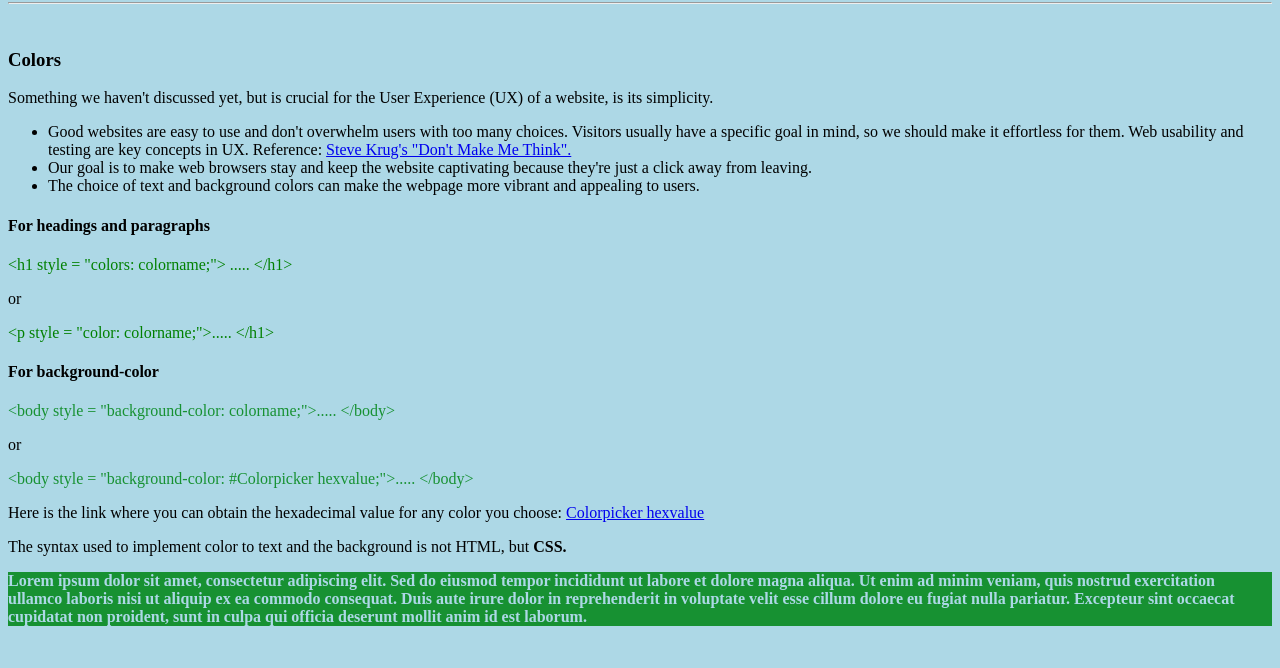
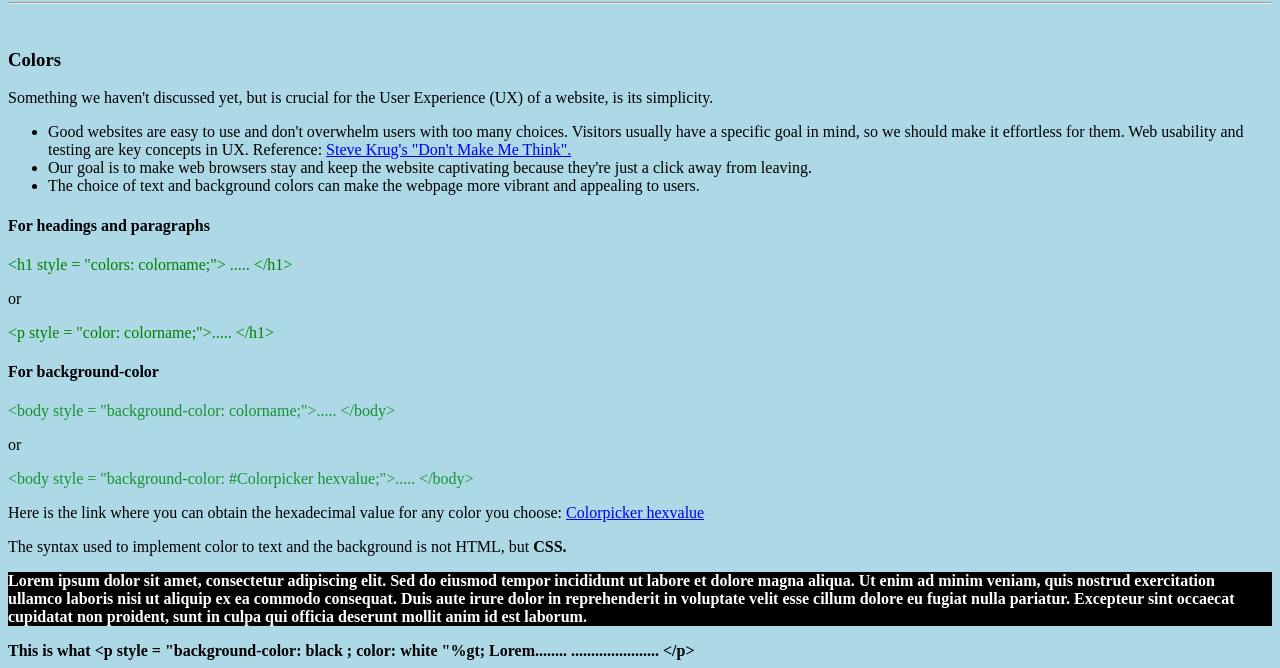
Before and after one commit to KAWINYOGAM/Spare-Time-Web-Development, a plain HTML site: page index4.html in a window 1280 px wide. Shown: the part 370-1038 px from the top of the page. Before the commit the page ends 1012 px from the top, so only its background shows below. Drawn offline with Linux system fonts and the light colour scheme.

Commit message:
Update index4.html

```diff
--- a/index4.html
+++ b/index4.html
@@ -71,13 +71,15 @@
 
       <p>The syntax used to implement color to text and the background is not HTML, but <b>CSS<b>. </p>
 
-              <p style = "background-color: #179132 ; color: lightblue ">Lorem ipsum dolor sit amet, consectetur adipiscing elit.
+              <p style = "background-color: black ; color: white ">Lorem ipsum dolor sit amet, consectetur adipiscing elit.
                   Sed do eiusmod tempor incididunt ut labore et dolore magna aliqua. Ut enim ad minim veniam,
                   quis nostrud exercitation ullamco laboris nisi ut aliquip ex ea commodo consequat.
                   Duis aute irure dolor in reprehenderit in voluptate velit esse cillum dolore eu fugiat nulla pariatur.
                   Excepteur sint occaecat cupidatat non proident, sunt in culpa qui officia deserunt mollit anim id est laborum.
 </p>
 
+         This is what  &lt;p style = "background-color: black ; color: white "%gt; Lorem........
+          ...................... &lt;/p&gt;
 
   </body>
 </html>
```
